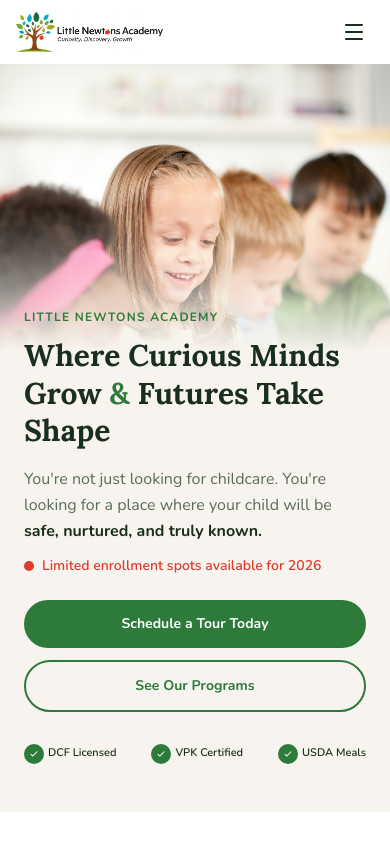
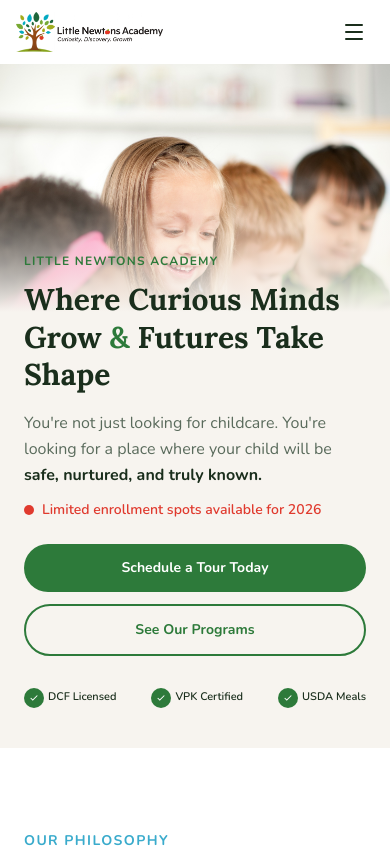
Before and after one commit to maxmarketpros/Little-Newtons-Academy, a Next.js app: page / in a window 390 px wide. Shown: the top 848 px of the page. Built offline with nearby package versions, Linux system fonts and the light colour scheme.

Commit message:
change hero

```diff
--- a/components/hero.tsx
+++ b/components/hero.tsx
@@ -4,9 +4,9 @@ export default function Hero() {
   return (
     <section className="relative bg-[var(--brand-cream)] overflow-hidden">
       {/* Mobile: image-first hero */}
-      <div className="lg:hidden">
+      <div className="lg:hidden -mt-2">
         {/* Mobile hero image */}
-        <div className="relative h-72 sm:h-80">
+        <div className="relative h-64 sm:h-72">
           <Image
             src="/images/hero-image.jpg"
             alt="Happy children at Little Newtons Academy"
@@ -18,7 +18,7 @@ export default function Hero() {
         </div>
 
         {/* Mobile text content */}
-        <div className="px-6 sm:px-10 -mt-12 relative z-10 pb-12">
+        <div className="px-6 sm:px-10 -mt-16 relative z-10 pb-10">
           <span className="inline-block text-[var(--brand-green)] font-bold text-xs tracking-widest uppercase mb-3">
             Little Newtons Academy
           </span>
```
